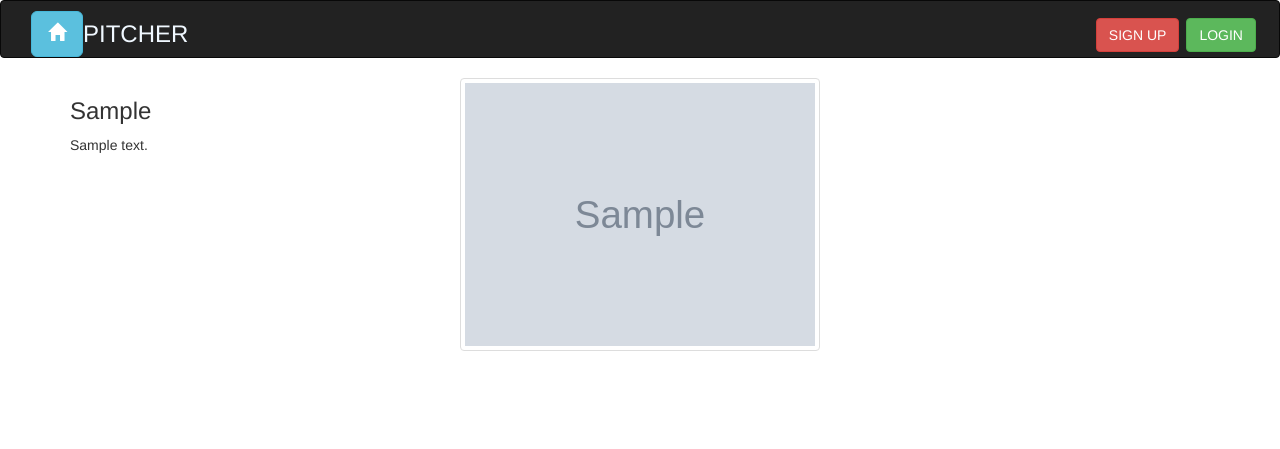
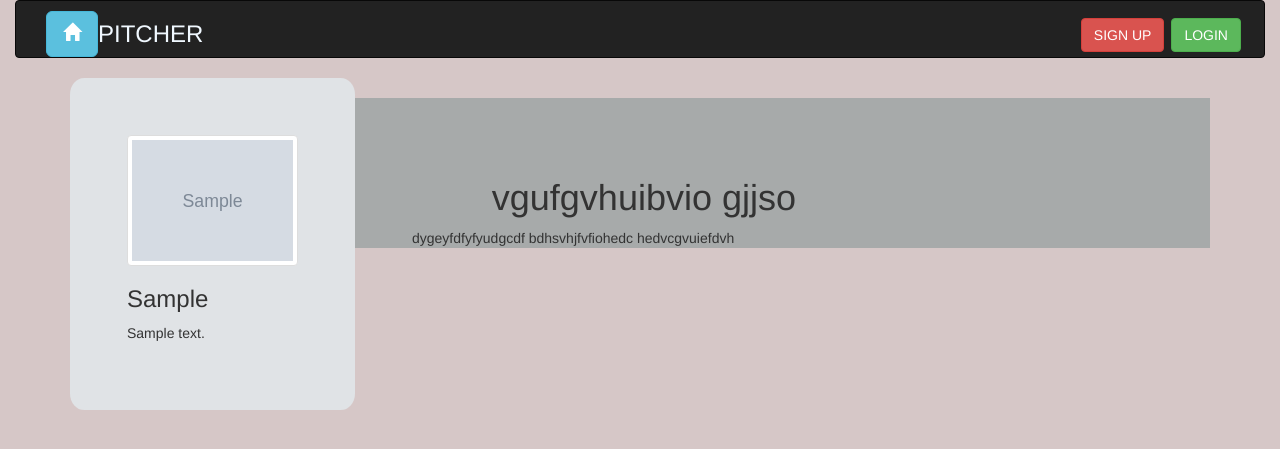
Before and after one commit to njoroge33/pitch, a Flask app: template app/templates/profile.html in a window 1280 px wide. Shown: the top 449 px of the page. Run offline with Flask 2, Linux system fonts and the light colour scheme; the template is opened without the code that fills it: values that come from a table or form of the project are taken from there, others are empty; tables that the repository leaves empty hold one stand-in row (values such as "Sample post"); grey boxes marked "Sample" are stand-in pictures; some libraries are stand-ins or nearby versions.

Commit message:
style the pages

```diff
--- a/app/templates/index.html
+++ b/app/templates/index.html
@@ -6,4 +6,8 @@ HOME
 
 {%block content%}
 
+<body class="container-fluid" style="background:#D6C7C7;">
+
+</body>
+
 {%endblock%}
--- a/app/templates/navbar.html
+++ b/app/templates/navbar.html
@@ -1,4 +1,4 @@
-<div class="navbar navbar-inverse" role="navigation">
+<div class="navbar navbar-inverse" role="navigation" >
   <div class="container-fluid">
       <div class="navbar-collapse collapse">
           <div class="nav navbar-nav">
--- a/app/templates/profile.html
+++ b/app/templates/profile.html
@@ -1,10 +1,20 @@
 {% extends 'base.html'%}
 
 {% block content %}
+
+<body class="container-fluid" style="background:#D6C7C7;">
   <div class="container">
-<div class="row">
     <!-- displaying  Username-->
-  <div class="col-md-4">
+    <div style="background:rgb(224, 227, 230);float:left;width: 25%;padding: 5%;border-radius: 5%;">
+
+      <!--Display profile photo-->
+
+      {% if user.profile_pic_path %}
+      <img src="{{url_for('static',filename=user.profile_pic_path)}}" alt="" class="img-thumbnail">
+      {%else%}
+      <h3>No profile picture</h3>
+      {% endif %}
+
       <h3> {{user.username| capitalize}} </h3>
 
       <!--Displaying user bio-->
@@ -14,21 +24,17 @@
       {%else%}
       <p> {{user.username| capitalize}} has no bio </p>
       {% endif %}
-  </div>
 
-  <!--Display profile photo-->
-  <div class="col-md-4">
-
-    {% if user.profile_pic_path %}
-    <img src="{{url_for('static',filename=user.profile_pic_path)}}" alt="" class="img-thumbnail">
-    {%else%}
-    <p>No profile picture</p>
+      {% if user == current_user %}
+      <a class="btn btn-success" href="{{url_for('main.update_profile',uname=user.username)}}">Edit profile</a>
       {% endif %}
     </div>
-
-  {% if user == current_user %}
-    <a href="{{url_for('main.update_profile',uname=user.username)}}">Edit profile</a>
-{% endif %}
+    <div class="" style="background-color: rgb(167, 170, 170);padding-left: 30%;">
+      <h1 style="padding-left: 10%;padding-top: 10%;">vgufgvhuibvio gjjso</h1>
+      dygeyfdfyfyudgcdf
+      bdhsvhjfvfiohedc
+      hedvcgvuiefdvh
     </div>
   </div>
+</body>
 {% endblock %}
```
Also changed, not shown: app/templates/login.html (+7 -1 lines), app/templates/signup.html (+6 -1 lines), app/templates/update.html (+6 -3 lines), app/templates/base.html (indentation only). Lines whose indentation alone changed are shown as unchanged.
